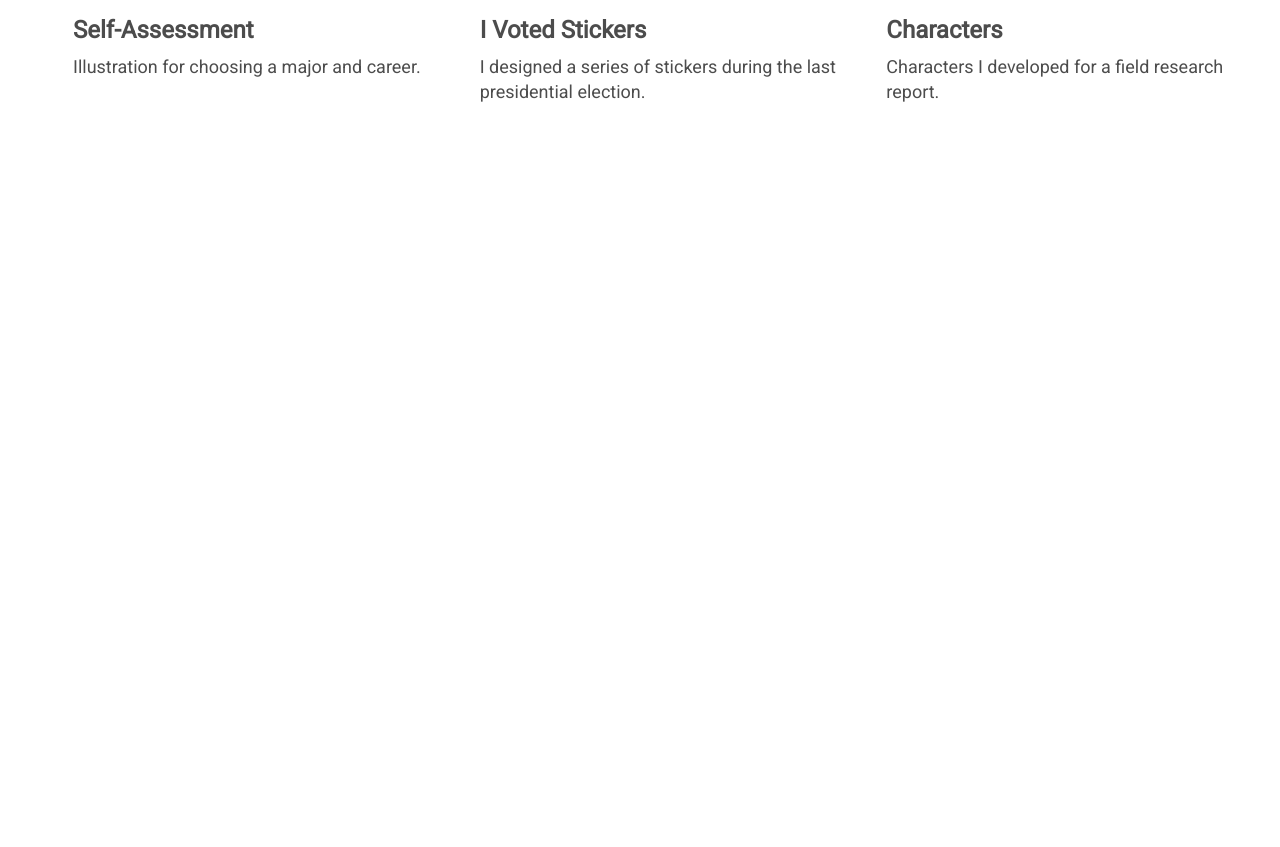
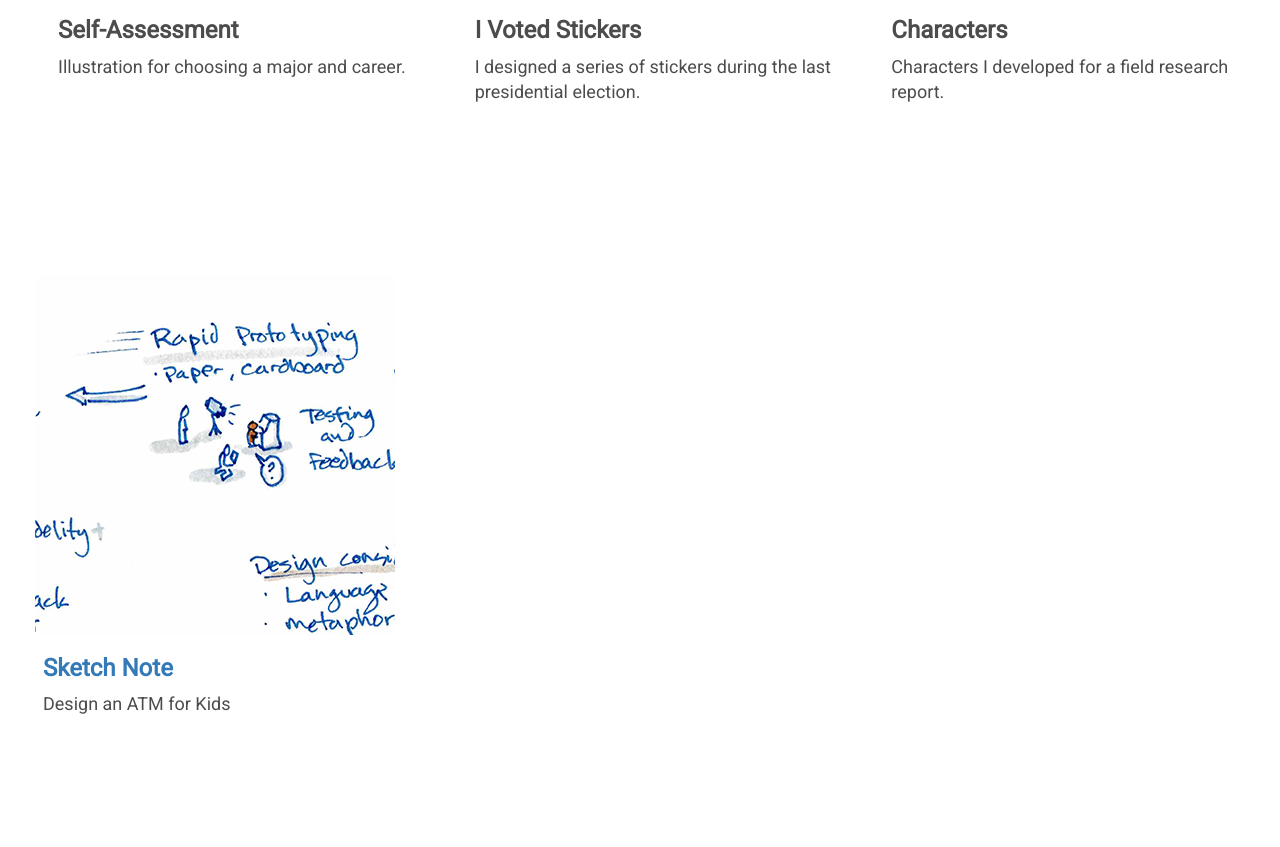
Before and after one commit to davidsony33/davidsony33.github.io, a plain HTML site: page graphicdesign.html in a window 1280 px wide. Shown: the part 648-1495 px from the top of the page. Before the commit the page ends 883 px from the top, so only its background shows below. Drawn offline with nearby package versions, Linux system fonts and the light colour scheme.

Commit message:
Added Sketchnote

```diff
--- a/graphicdesign.html
+++ b/graphicdesign.html
@@ -54,6 +54,7 @@ I'm always looking to improve. Let me know if you have suggestions or feedback -
 </div>
 
 <div class="container-fluid">
+<div class="row">
 <div class="col-lg-12 col-md-12 col-sm-12 col-xs-12">
 <div class="card-deck">
   <div class="col-lg-4 col-md-4 col-sm-6 col-xs-12">
@@ -84,11 +85,23 @@ I'm always looking to improve. Let me know if you have suggestions or feedback -
             <p class="card-text">Characters I developed for a field research report.</p>
           </div>
         </div>
+  </div>
 </div>
 </div>
 </div>
+<div class="row">
+  <div class="col-lg-8 col-md-8 col-sm-12 col-xs-12">
+        <div class="card">
+            <img class="card-img-top img-fluid" alt="Card image cap" src="PortfolioAssets/SketchnoteDesignanATMforKidscover.jpg">
+          <div class="card-body">
+            <h2 class="card-title"><a href="https://www.dropbox.com/s/25eafz1y6uv8uvg/Sketchnote%20Design%20an%20ATM%20for%20Kids%20by%20Davidson%20Young.JPG?dl=0" target="_blank">Sketch Note</a></h2>
+            <p class="card-text">Design an ATM for Kids</p>
+          </div>
+        </div>
 </div>
 </div>
+</div>
+
 
 <!--Footer
 <footer class="footer">
```
Also changed, not shown: PortfolioAssets/SketchnoteDesignanATMforKidscover.jpg (added).
